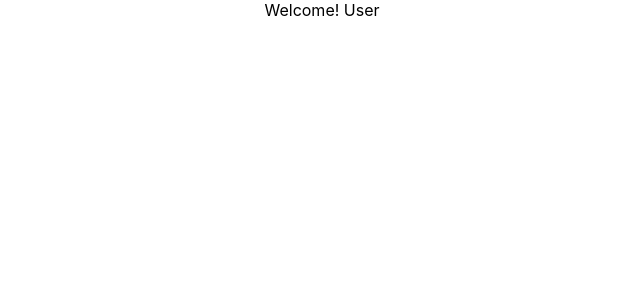
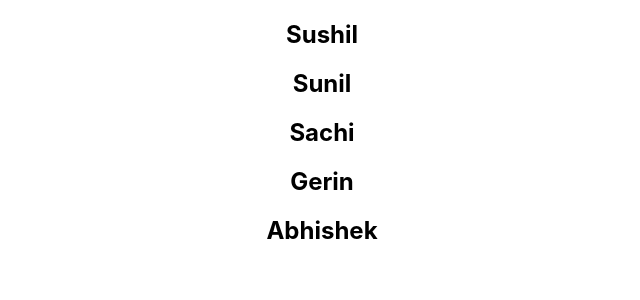
Before and after one commit to sushilrajeeva/react-demo, a React (Create React App) app: page / in a window 1280 px wide. Shown: the top 300 px of the page, without its empty margins (318-958 px from the left). Built offline with nearby package versions, Linux system fonts and the light colour scheme.

Commit message:
List Rendering

```diff
--- a/src/App.js
+++ b/src/App.js
@@ -5,6 +5,7 @@ import { Message } from "./components/Message";
 import { ClickHandler } from "./components/ClickHandler";
 import { ParentComponenet } from "./components/ParentComponenet";
 import { UserGreeting } from "./components/UserGreeting";
+import { NameList } from "./components/NameList";
 
 function App() {
   return (
@@ -19,7 +20,8 @@ function App() {
       {/* <Message></Message> */}
       {/* <ClickHandler></ClickHandler> */}
       {/* <ParentComponenet></ParentComponenet> */}
-      <UserGreeting></UserGreeting>
+      {/* <UserGreeting></UserGreeting> */}
+      <NameList></NameList>
     </div>
   );
 }
--- /dev/null
+++ b/src/components/NameList.js
@@ -0,0 +1,10 @@
+export const NameList = () => {
+  const names = ["Sushil", "Sunil", "Sachi", "Gerin", "Abhishek"];
+  return (
+    <div>
+      {names.map((name) => {
+        return <h2 key={name}>{name}</h2>;
+      })}
+    </div>
+  );
+};
```
